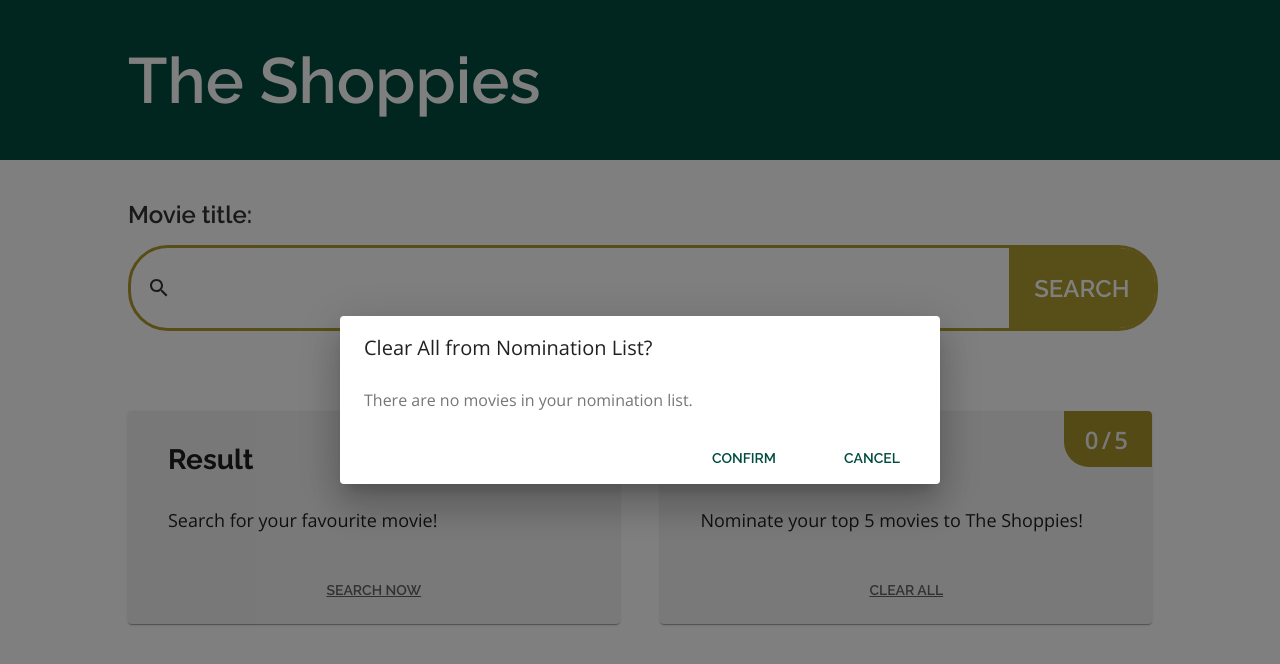
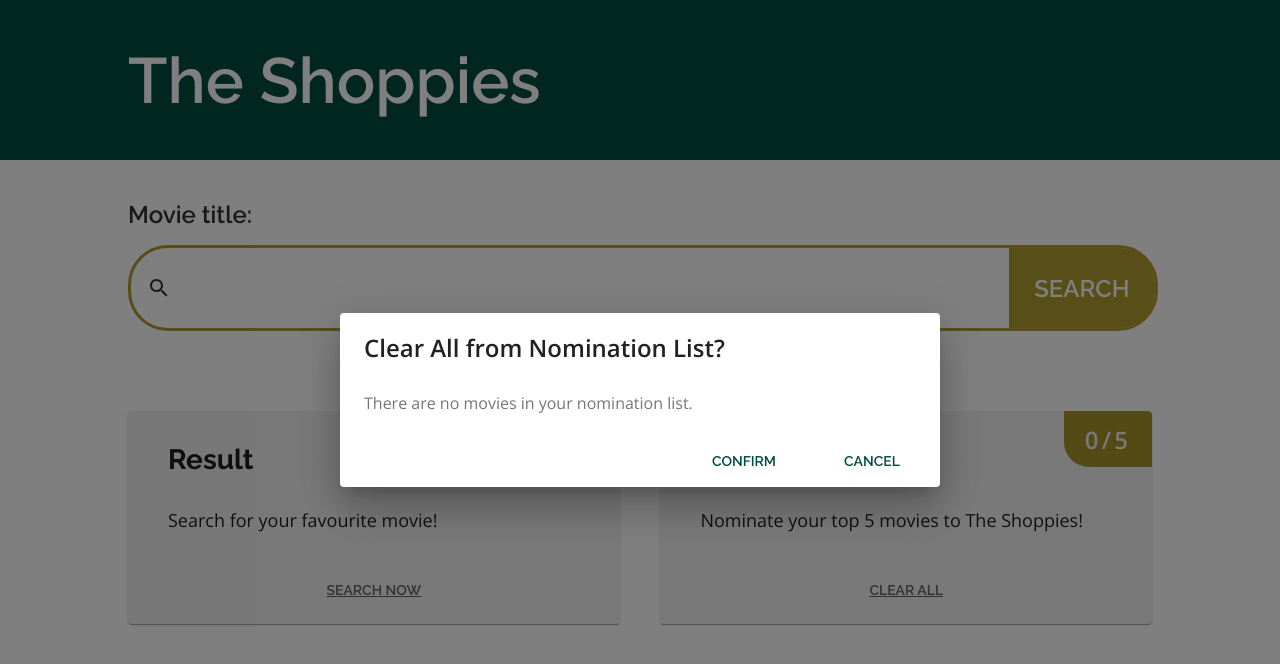
Before and after one commit to sandratoh/shoppies, a React (Create React App) app: page / in a window 1280 px wide. Both pictures are taken after a click on the button "CLEAR ALL". Shown: the top 664 px of the page. Built offline with nearby package versions, Linux system fonts and the light colour scheme.

Commit message:
Update confirm dialog heading style

```diff
--- a/src/components/Confirm.tsx
+++ b/src/components/Confirm.tsx
@@ -43,7 +43,7 @@ export const Confirm: React.FC<{}> = () => {
       maxWidth="sm"
     >
       <DialogTitle id="alert-dialog-title">
-        {'Clear All from Nomination List?'}
+        <h4>Clear All from Nomination List?</h4>
       </DialogTitle>
       <DialogContent>
         <DialogContentText id="alert-dialog-description">
```
